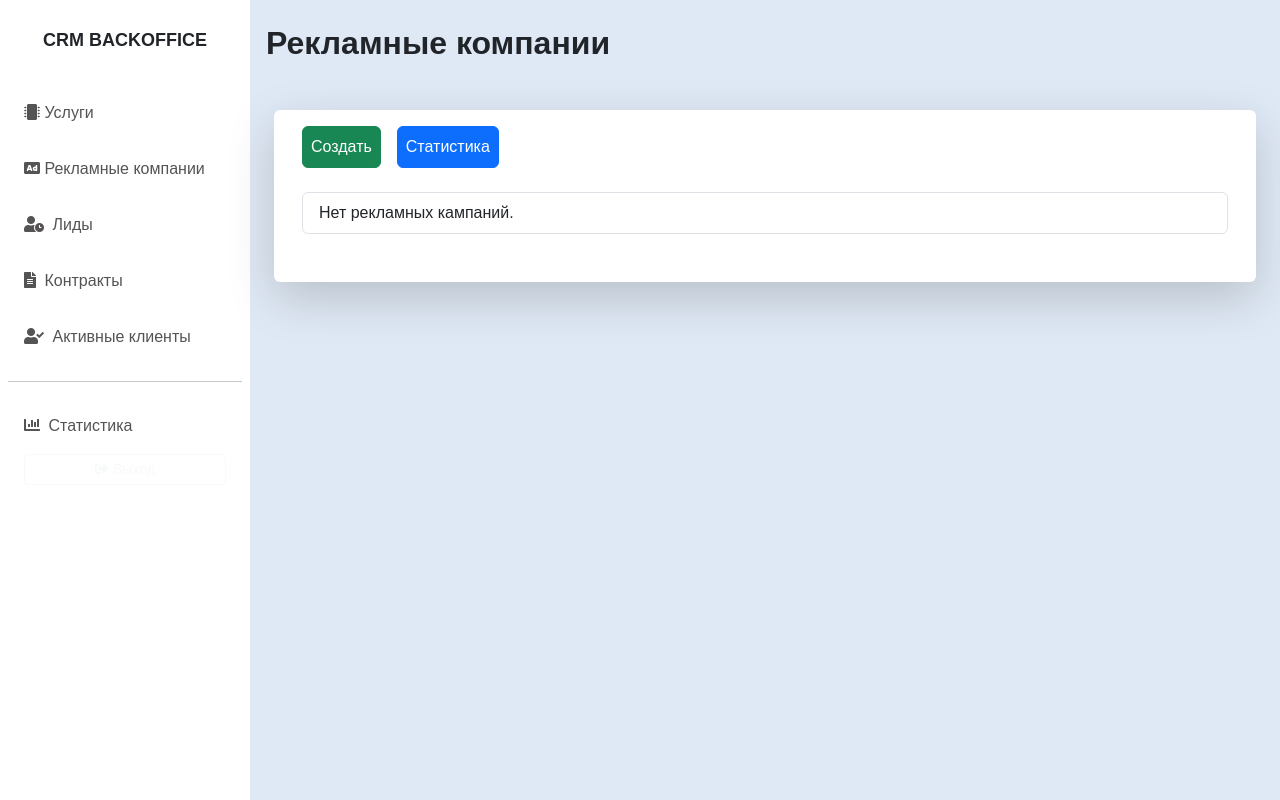
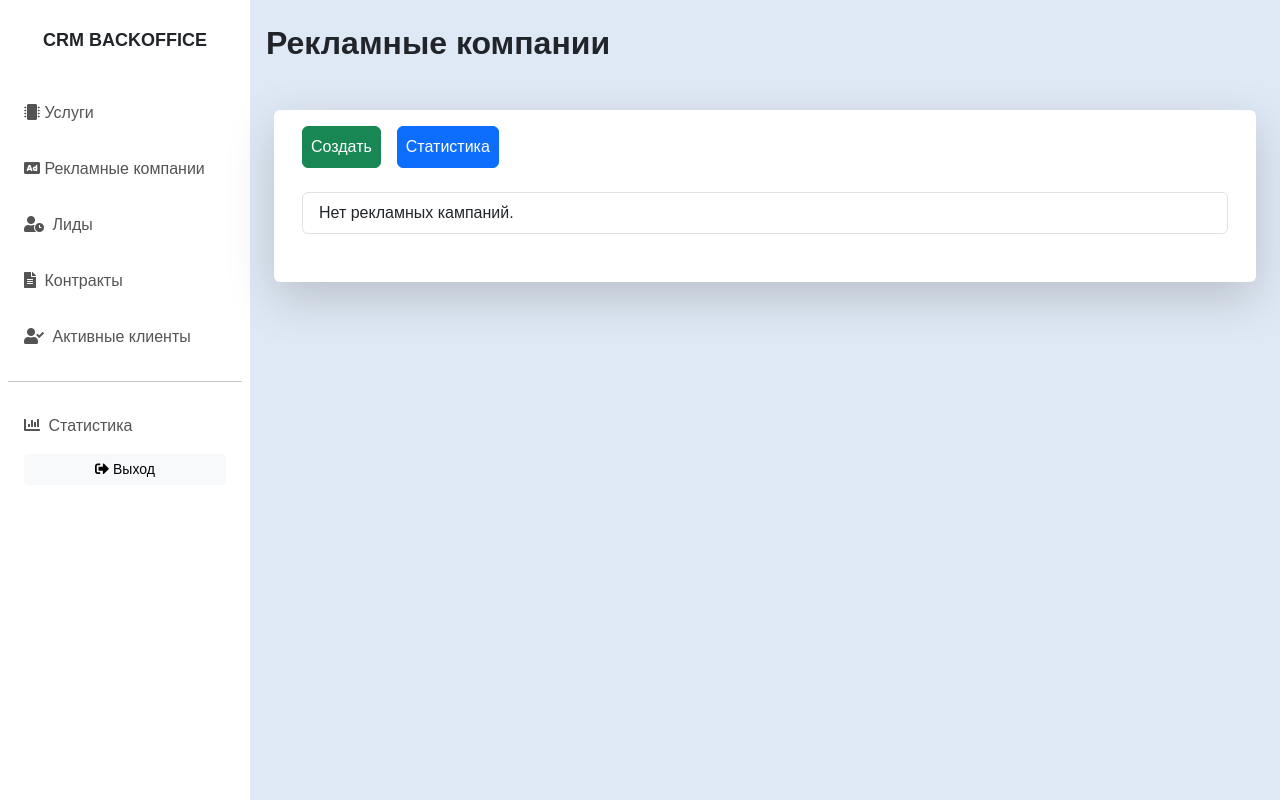
Before and after one commit to VladimirChukavin/skillbox_crm_system, a Django app: page /ads/ in a window 1280 px wide. Run offline with Django 5.2, Linux system fonts and the light colour scheme; the visitor is signed in with stand-in values (Sample User, id 1); data that the repository does not hold is empty.

Commit message:
Настроил кнопку выхода, чтобы она стала видимой.

```diff
--- a/crm_system/templates/_base.html
+++ b/crm_system/templates/_base.html
@@ -82,7 +82,7 @@
             <li>
                 <form action="{% url 'logout' %}" method="post" class="px-3">
                     {% csrf_token %}
-                    <button class="btn btn-outline-light btn-sm w-100" type="submit">
+                    <button class="btn btn-light btn-sm w-100" type="submit">
                         <i class="fas fa-sign-out-alt"></i> Выход
                     </button>
                 </form>
```
